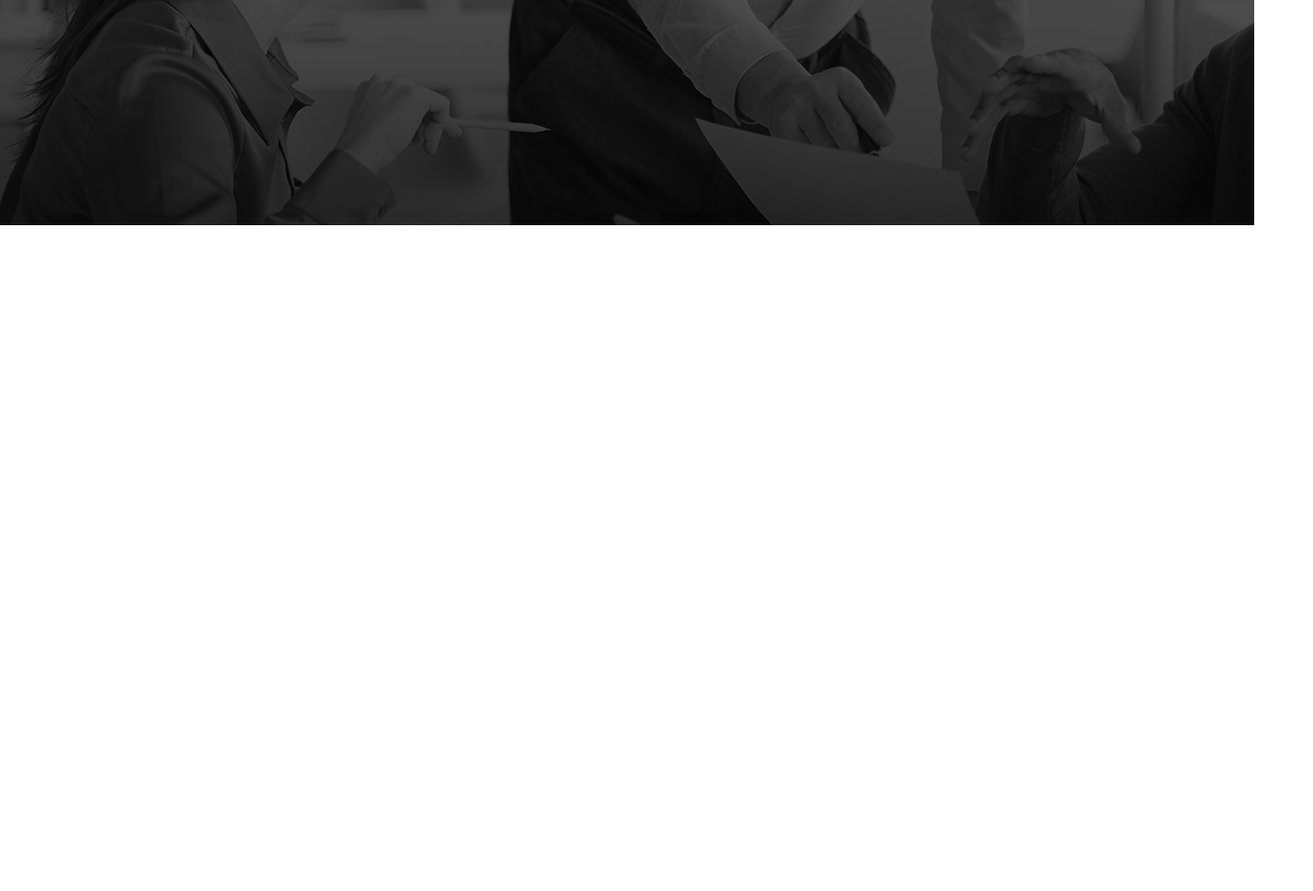
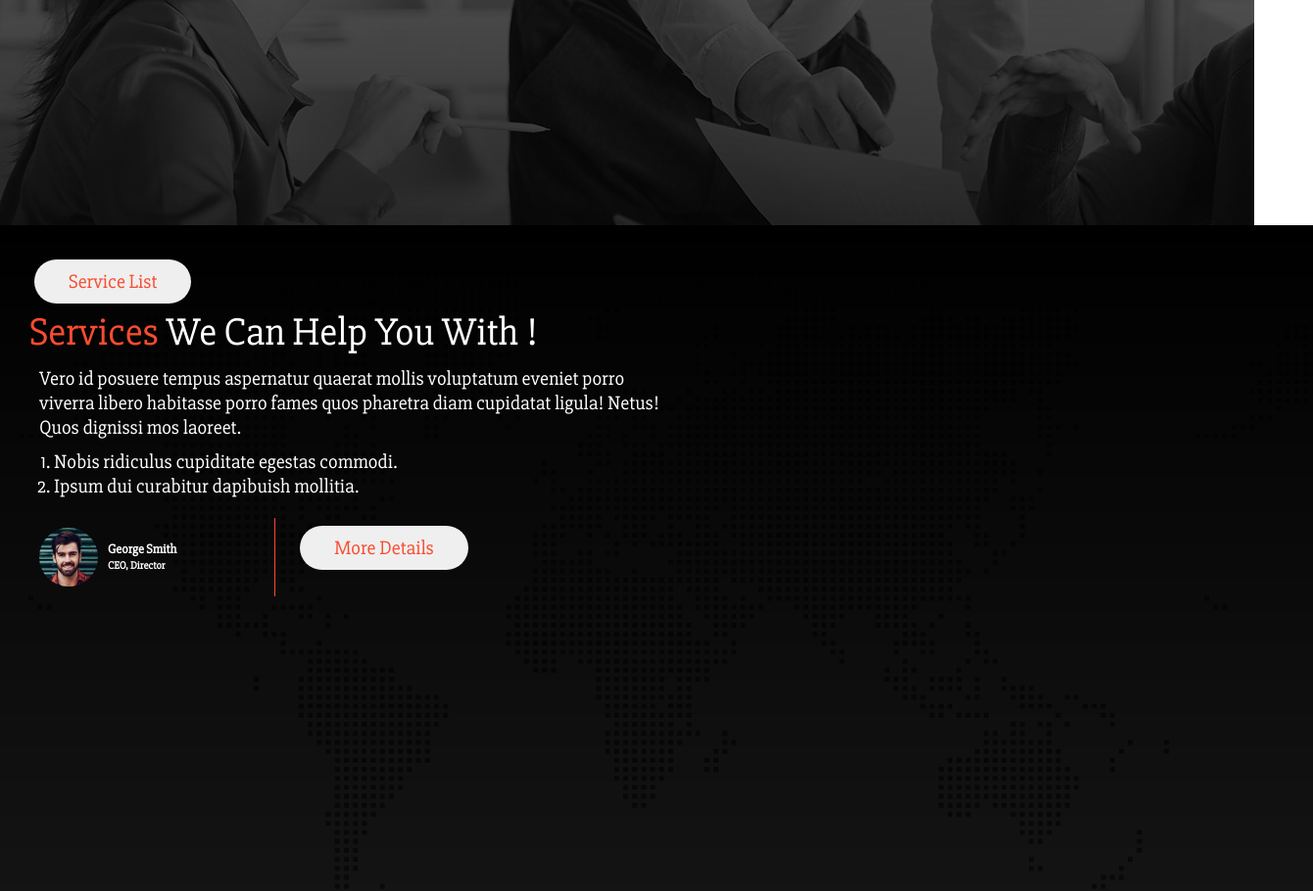
Before and after one commit to saiful172/digital-agency, a plain HTML site: page index.html in a window 1280 px wide. Shown: the part 650-1560 px from the top of the page at 98% size, 1340 px wide, since content can reach past the window. Before the commit the page ends 880 px from the top, so only its background shows below. Drawn offline with Linux system fonts and the light colour scheme.

Commit message:
service section start and left portion done

```diff
--- a/index.html
+++ b/index.html
@@ -46,6 +46,39 @@
             </div>
         </div>
     </div>
+    <!-- service list part -->
+    <section class="service-list">
+        <div class="service-container">
+            <div class="service-left-container">
+                <div class="service-details">
+                    <button class="btn service-btn">Service List</button>
+                    <h1 class="service-title"><span class="primary-color">Services</span> We Can
+                    Help You With !</h1>
+                    <p class="service-description">Vero id posuere tempus aspernatur quaerat
+                    mollis voluptatum eveniet porro viverra libero habitasse porro fames quos
+                    pharetra diam cupidatat ligula! Netus! Quos dignissi mos laoreet.</p>
+                    <ul class="service-item">
+                        <li>Nobis ridiculus cupiditate egestas commodi.</li>
+                        <li>Ipsum dui curabitur dapibuish mollitia.</li>
+                    </ul>
+                    <div class="author-details">
+                        <div class="author-img-des">
+                            <img class="author-img" src="asset/image/author.jpg" alt="">
+                            <h5>George Smith <br><small> CEO, Director</small>
+                            </h5>
+                        </div>
+                        <div class="more-details">
+                            <button class="btn service-btn">More Details</button>
+                        </div>
+                    </div>
+                </div>
+            </div>
+            <div class="srvice-right-container"></div>
+
+        </div>
+
+    </section>
+
 
 </body>
 
--- a/style.css
+++ b/style.css
@@ -4,8 +4,9 @@
     font-family: 'Open Sans', sans-serif;
     font-family: 'Slabo 27px', serif;
 }
+
 /* Header Style */
-.nav-container{
+.nav-container {
     display: flex;
     justify-content: space-around;
     background-color: #D5D2D2;
@@ -13,21 +14,24 @@
     color: #F94C30;
 
 }
+
 .menu-items {
     display: flex;
     list-style: none;
 }
-.menu-items li{
+
+.menu-items li {
     font-size: 22px;
     font-weight: 700;
     padding: 5px;
     margin-right: 10px;
 }
-.banner-container{
+
+.banner-container {
     width: 100%;
     height: 100vh;
     background-image: url("asset/image/background.jpg"),
-    linear-gradient(rgba(0,0,0,0.4),rgba(0,0,0,0.8));
+        linear-gradient(rgba(0, 0, 0, 0.4), rgba(0, 0, 0, 0.8));
     background-blend-mode: overlay;
     display: flex;
     justify-content: center;
@@ -37,25 +41,89 @@
     color: white;
 
 }
-.banner-title{
+
+.banner-title {
     font-size: 85px;
     font-weight: 700px;
 }
-.primary-color{
+
+.primary-color {
     color: #F94C30;
 }
-.btn{
+
+.btn {
     margin: 5px;
-    padding: 15px 35px;
+    padding: 10px 35px;
     font-size: 20px;
     font-weight: 500;
     border: none;
 
 }
-.btn-discover{
-    background-color:#F94C30;
+
+.btn-discover {
+    background-color: #F94C30;
     color: #D5D2D2;
 }
-.btn-hire{
-   color: #F94C30;
+
+.btn-hire {
+    color: #F94C30;
 }
+
+/* Service styles */
+.service-list {
+    width: 100%;
+    height: 100vh;
+    background-image: url('asset/image/footer-bg.png'),
+        linear-gradient(rgba(0, 0, 0, 1), rgba(0, 0, 0, 0.9));
+    background-blend-mode: overlay;
+    color: white;
+    padding: 30px;
+}
+
+.service-btn {
+    border-radius: 25px;
+    color: #F94C30;
+}
+
+.service-title {
+    font-size: 40px;
+    font-weight: 500;
+}
+
+.service-description {
+    font-size: 20px;
+    width: 50%;
+    padding: 10px;
+}
+
+.service-item li {
+    list-style-type: decimal;
+    font-size: 20px;
+    width: 50%;
+    margin-left: 25px;
+}
+
+.author-details {
+    display: flex;
+    align-items: center;
+}
+
+.author-img-des {
+    display: flex;
+    align-items: center;
+    margin-top: 20px;
+    /* padding: 10px;  */
+    padding-right: 100px;
+    border-right: 1px solid #F94C30;
+
+}
+
+.author-img {
+    width: 60px;
+    height: 60px;
+    border-radius: 50px;
+    padding: 10px;
+}
+.more-details{
+    padding: 20px;
+}
```
